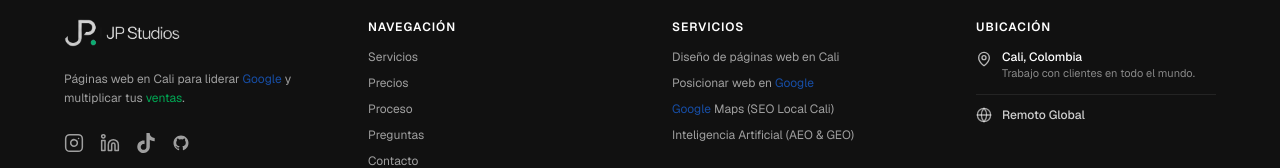
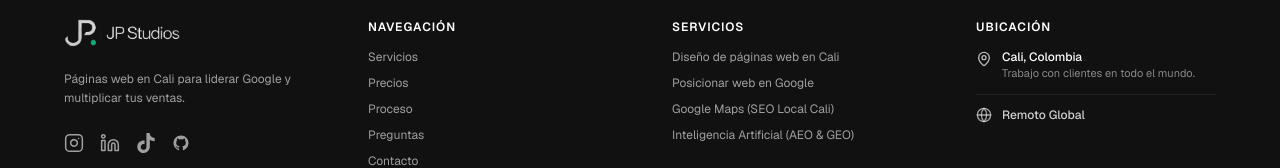
Before and after one commit to Juanpa571/portfolio, a React (Vite) app: page / in a window 1280 px wide. Shown: the part 6865-7033 px from the top of the page. Built offline with nearby package versions, Linux system fonts and the light colour scheme.

Commit message:
chore(sitemap): refresh lastmod timestamp to 2026-09-23

```diff
--- a/src/components/layout/Footer.tsx
+++ b/src/components/layout/Footer.tsx
@@ -2,7 +2,6 @@ import React from 'react';
 import { Mail, MessageCircle, MapPin, Globe } from 'lucide-react';
 import { siteConfig } from '../../config/site';
 import { useLanguage } from '../../context/LanguageContext';
-import { highlightBrandKeywords } from '../../utils/textHighlight';
 
 export const Footer: React.FC = () => {
   const { t, language } = useLanguage();
@@ -197,7 +196,7 @@ export const Footer: React.FC = () => {
             </a>
 
             <p className="text-xs text-white/60 font-sans leading-relaxed max-w-[280px]">
-              {highlightBrandKeywords(t.footer.brandDescription)}
+              {t.footer.brandDescription}
             </p>
 
             {/* Social Icons (Instagram, LinkedIn, TikTok, GitHub) */}
@@ -344,7 +343,7 @@ export const Footer: React.FC = () => {
                   className="hover:text-white transition-colors duration-200"
                   data-interactive
                 >
-                  {highlightBrandKeywords(isSpanish ? 'Posicionar web en Google' : 'Google SEO Ranking')}
+                  {isSpanish ? 'Posicionar web en Google' : 'Google SEO Ranking'}
                 </a>
               </li>
               <li>
@@ -353,7 +352,7 @@ export const Footer: React.FC = () => {
                   className="hover:text-white transition-colors duration-200"
                   data-interactive
                 >
-                  {highlightBrandKeywords(isSpanish ? 'Google Maps (SEO Local Cali)' : 'Google Maps (Local SEO)')}
+                  {isSpanish ? 'Google Maps (SEO Local Cali)' : 'Google Maps (Local SEO)'}
                 </a>
               </li>
               <li>
--- a/src/components/sections/VelocityTicker.tsx
+++ b/src/components/sections/VelocityTicker.tsx
@@ -2,6 +2,7 @@ import React, { useEffect, useRef } from 'react';
 import gsap from 'gsap';
 import { ScrollTrigger } from 'gsap/ScrollTrigger';
 import { useLanguage } from '../../context/LanguageContext';
+import { highlightBrandKeywords } from '../../utils/textHighlight';
 
 gsap.registerPlugin(ScrollTrigger);
 
@@ -84,7 +85,7 @@ export const VelocityTicker: React.FC = () => {
                 : 'text-black/70 font-light'
             }`}
           >
-            {item.text}
+            {highlightBrandKeywords(item.text)}
           </span>
           <span className="w-2 sm:w-2.5 h-2 sm:h-2.5 rounded-full bg-emerald-500 mx-5 sm:mx-8 shadow-xs shrink-0" />
         </span>
--- a/src/pages/SeoCaliPage.tsx
+++ b/src/pages/SeoCaliPage.tsx
@@ -3,6 +3,7 @@ import { siteConfig } from '../config/site';
 import { MetaTags } from '../components/seo/MetaTags';
 import { Header } from '../components/layout/Header';
 import { Footer } from '../components/layout/Footer';
+import { highlightBrandKeywords } from '../utils/textHighlight';
 
 interface SeoCaliPageProps {
   onNavigateHome: () => void;
@@ -46,11 +47,11 @@ export const SeoCaliPage: React.FC<SeoCaliPageProps> = ({ onNavigateHome }) => {
             </div>
 
             <h1 className="text-[2.6rem] sm:text-5xl lg:text-6xl font-semibold tracking-tight text-[#111111] leading-[1.08] mb-6 select-none">
-              Posicionamiento web en Cali y Google Maps para captar clientes reales.
+              {highlightBrandKeywords('Posicionamiento web en Cali y Google Maps para captar clientes reales.')}
             </h1>
 
             <p className="text-base sm:text-lg lg:text-xl text-black/75 font-sans leading-relaxed mb-8 max-w-3xl">
-              Optimizamos la infraestructura técnica, semántica y local de tu empresa para que Google, Google Maps y los motores de Inteligencia Artificial (ChatGPT, Gemini) te recomienden exactamente cuando tus clientes potenciales estén buscando contratar en Cali.
+              {highlightBrandKeywords('Optimizamos la infraestructura técnica, semántica y local de tu empresa para que Google, Google Maps y los motores de Inteligencia Artificial (ChatGPT, Gemini) te recomienden exactamente cuando tus clientes potenciales estén buscando contratar en Cali.')}
             </p>
 
             <div className="flex flex-col sm:flex-row items-stretch sm:items-center gap-3 sm:gap-4">
```
Also changed, not shown: 1 other file (tests, documents, lock files or other folders).
